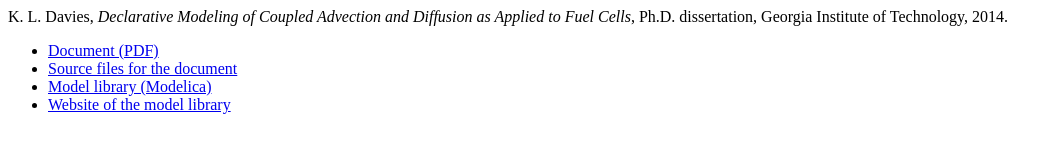
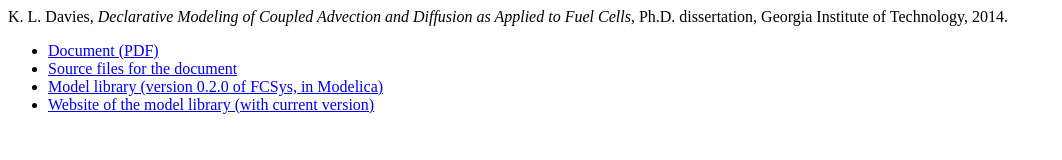
Before and after one commit to kdavies4/PhD, a plain HTML site: page index.html in a window 1280 px wide. Shown: the whole page, without its empty margins (0-1062 px from the left). Drawn offline with Linux system fonts and the light colour scheme.

Commit message:
Clarified links to library

```diff
--- a/index.html
+++ b/index.html
@@ -14,8 +14,8 @@
 <ul>
 <li><a href="Davies%20-%20Declarative%20Modeling%20of%20Coupled%20Advection%20&amp;%20Diffusion%20as%20Applied%20to%20FCs.pdf">Document (PDF)</a></li>
 <li><a href="https://github.com/kdavies4/PhD">Source files for the document</a></li>
-<li><a href="https://github.com/kdavies4/FCSys/archive/v0.2.0.zip">Model library (Modelica)</a></li>
-<li><a href="http://kdavies4.github.io/FCSys/">Website of the model library</a></li>
+<li><a href="https://github.com/kdavies4/FCSys/archive/v0.2.0.zip">Model library (version 0.2.0 of FCSys, in Modelica)</a></li>
+<li><a href="http://kdavies4.github.io/FCSys/">Website of the model library (with current version)</a></li>
 </ul>
 </body>
 
```
Also changed, not shown: 1 other file.
